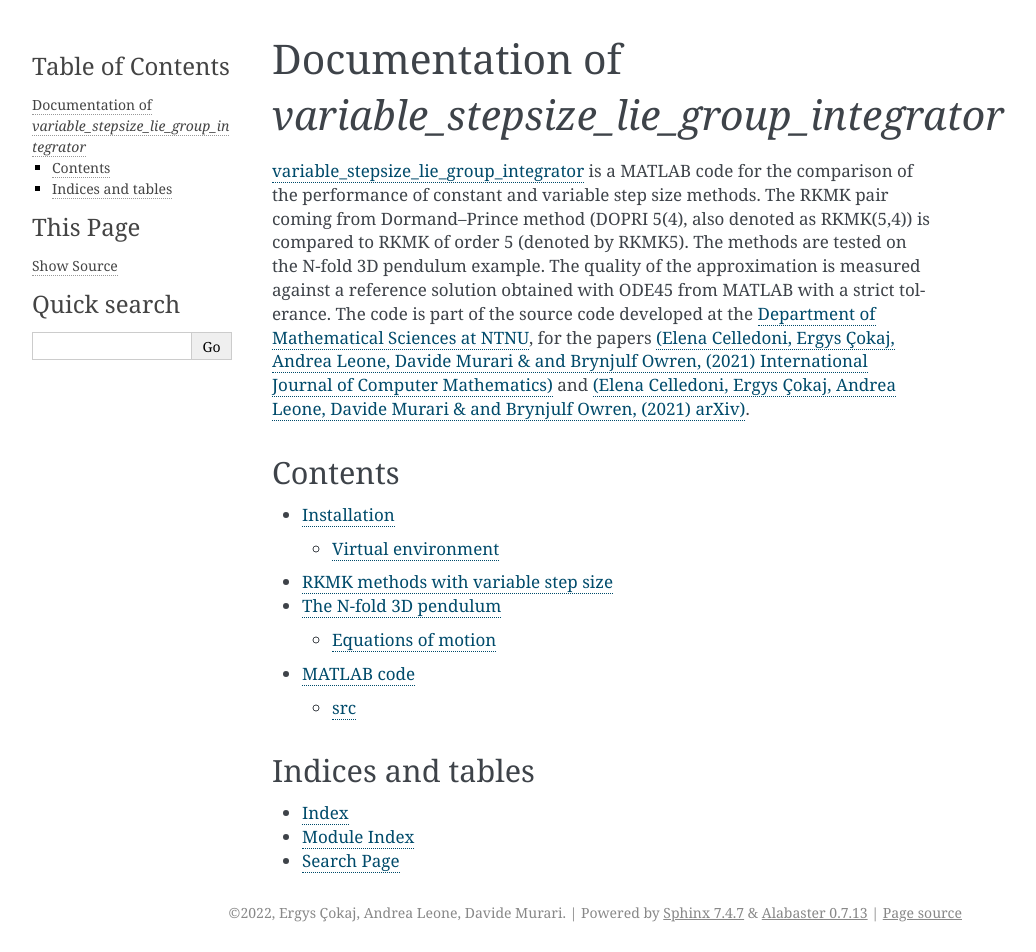
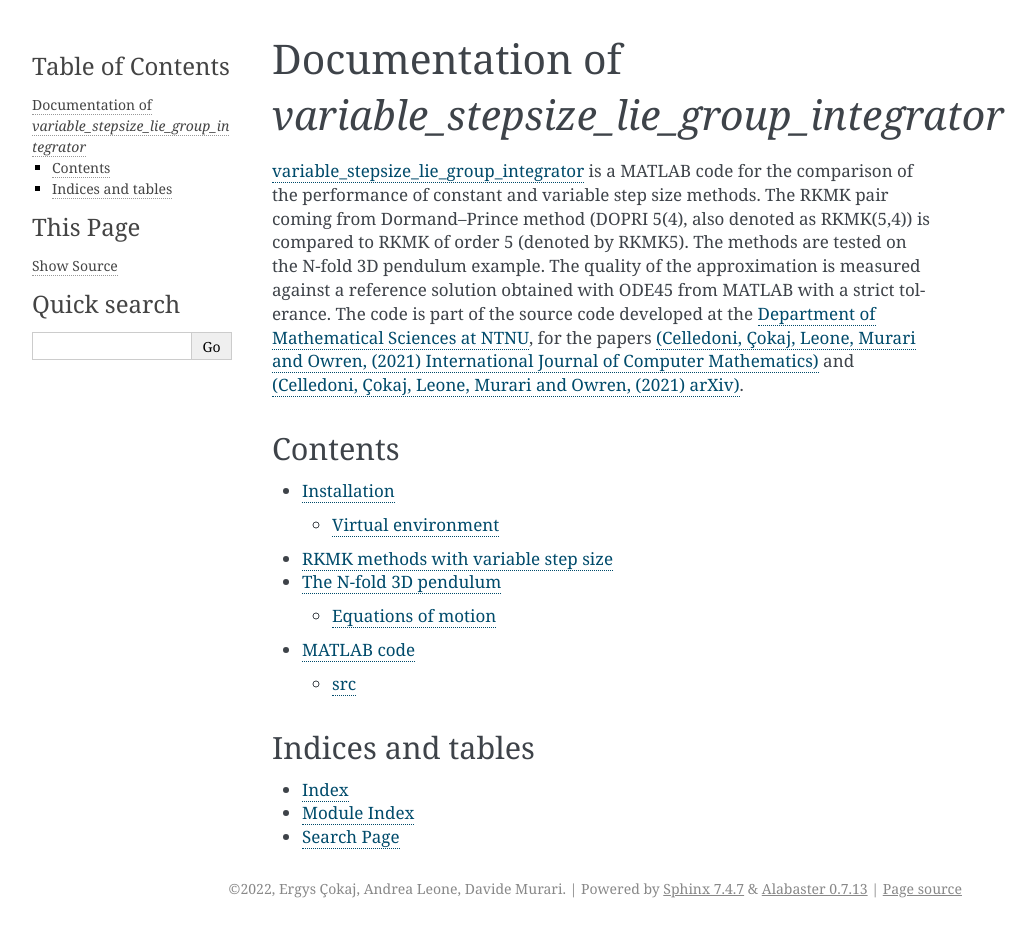
Before and after one commit to THREAD-3-2/variable_stepsize_lie_group_integrator, a Sphinx documentation site: the page built from docs/index.rst, in a window 1280 px wide. Shown: the whole page, without its empty margins (148-1184 px from the left). Built offline with Sphinx 7.4.7, drawn with Linux system fonts in a browser that asks for light colours; after the commit the page ends 928 px from its top, so only the background shows below that.

Commit message:
Update index.rst

```diff
--- a/docs/index.rst
+++ b/docs/index.rst
@@ -7,7 +7,7 @@ is a MATLAB code for the comparison of the performance of constant and variable
 The RKMK pair coming from Dormand–Prince method (DOPRI 5(4), also denoted as RKMK(5,4)) is compared to RKMK of order 5 (denoted by RKMK5).
 The methods are tested on the N-fold 3D pendulum example. The quality of the
 approximation is measured against a reference solution obtained with ODE45 from
-MATLAB with a strict tolerance. The code is part of the source code developed at the `Department of Mathematical Sciences at NTNU <https://www.ntnu.edu/imf>`_, for the papers `(Elena Celledoni, Ergys Çokaj, Andrea Leone, Davide Murari & and Brynjulf Owren, (2021) International Journal of Computer Mathematics) <https://doi.org/10.1080/00207160.2021.1966772>`_ and `(Elena Celledoni, Ergys Çokaj, Andrea Leone, Davide Murari & and Brynjulf Owren, (2021) arXiv) <https://doi.org/10.48550/arXiv.2109.12325>`_.
+MATLAB with a strict tolerance. The code is part of the source code developed at the `Department of Mathematical Sciences at NTNU <https://www.ntnu.edu/imf>`_, for the papers `(Celledoni, Çokaj, Leone, Murari and Owren, (2021) International Journal of Computer Mathematics) <https://doi.org/10.1080/00207160.2021.1966772>`_ and `(Celledoni, Çokaj, Leone, Murari and Owren, (2021) arXiv) <https://doi.org/10.48550/arXiv.2109.12325>`_.
 
 
 Contents
```
